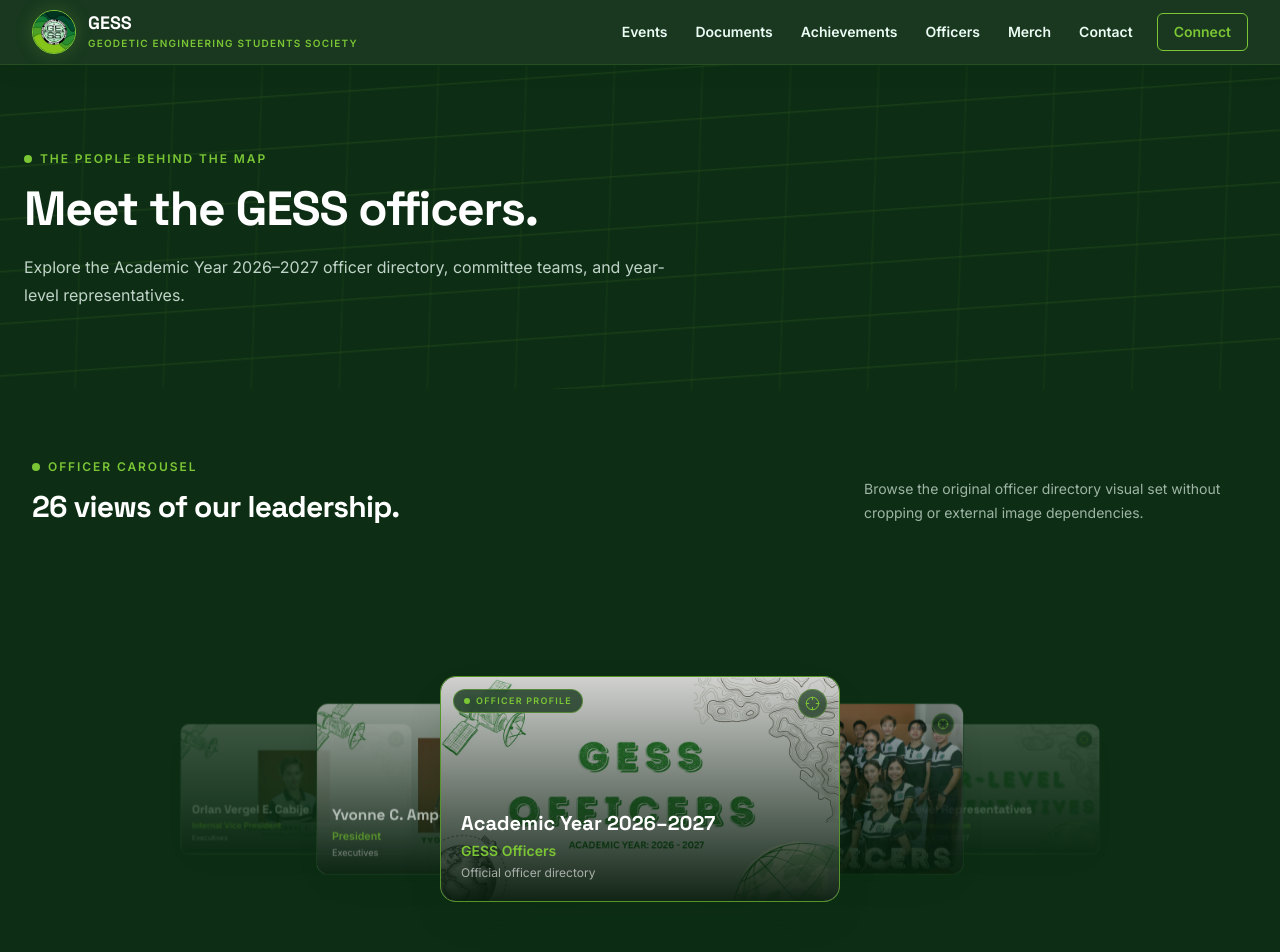
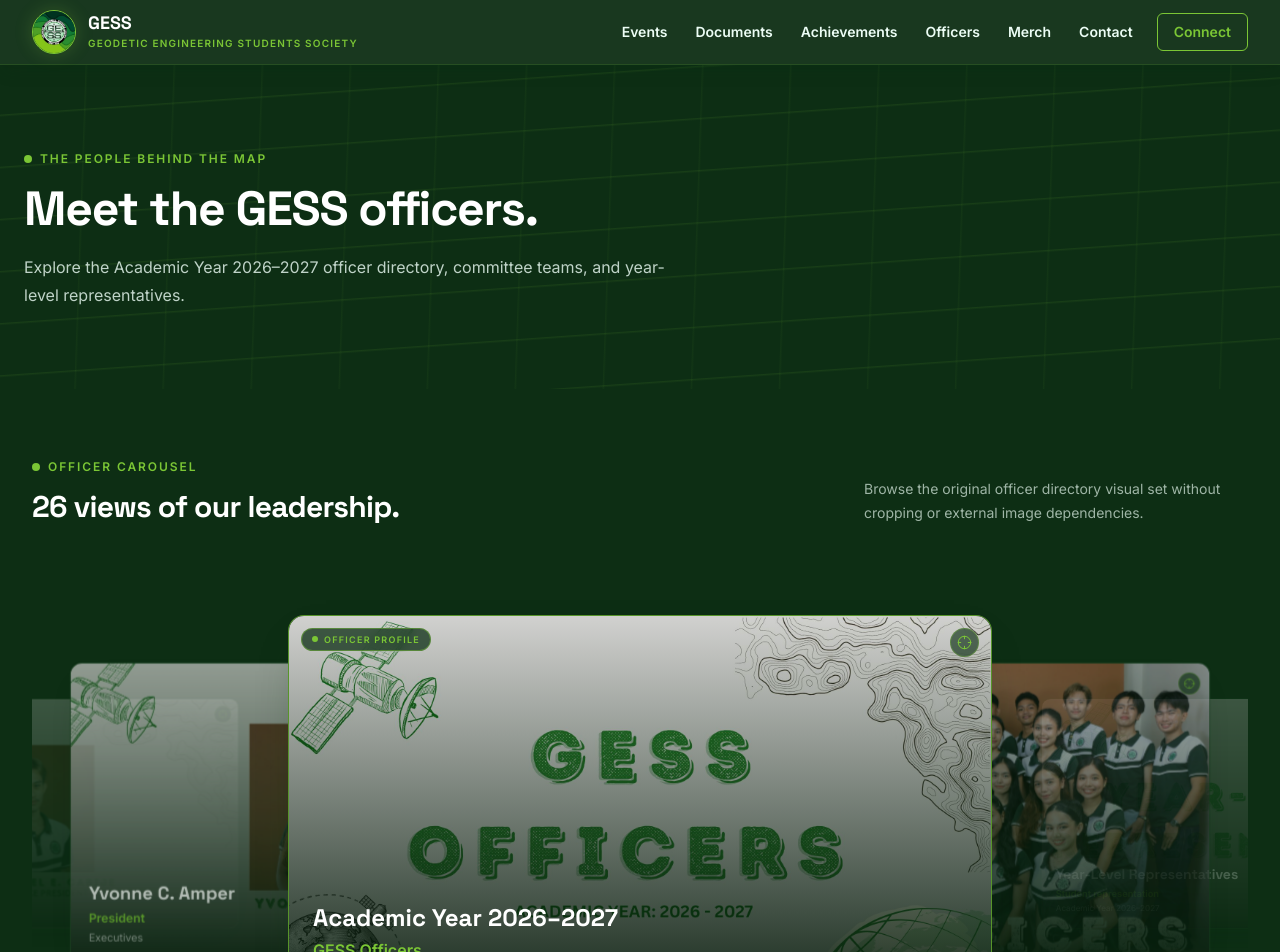
Before and after one commit to jhonjhonbautista1234-ctrl/GESS, a Next.js app: page /officers in a window 1280 px wide. Shown: the top 952 px of the page. Built offline with nearby package versions, Linux system fonts and the light colour scheme.

Commit message:
style: enlarge officers carousel

```diff
--- a/src/components/officer-carousel.tsx
+++ b/src/components/officer-carousel.tsx
@@ -69,7 +69,7 @@
   return (
     <section aria-roledescription="carousel" aria-label="GESS officers" className="relative select-none">
       <div
-        className="relative flex h-[19rem] touch-pan-y items-center justify-center overflow-hidden sm:h-[25rem] lg:h-[29rem]"
+        className="relative flex h-[17rem] touch-pan-y items-center justify-center overflow-hidden sm:h-[23rem] lg:h-[29rem] xl:h-[32rem]"
         onPointerDown={onPointerDown}
         onPointerUp={onPointerUp}
         onPointerCancel={() => setDragging(false)}
@@ -92,7 +92,7 @@
               onClick={() => {
                 if (!dragged.current) setActive(index);
               }}
-              className="absolute w-[17rem] overflow-hidden rounded-2xl border bg-forest text-left shadow-lift focus:outline-none focus:ring-2 focus:ring-topo focus:ring-offset-2 focus:ring-offset-forest sm:w-[25rem]"
+              className="absolute w-[min(21rem,calc(100vw-2rem))] overflow-hidden rounded-2xl border bg-forest text-left shadow-lift focus:outline-none focus:ring-2 focus:ring-topo focus:ring-offset-2 focus:ring-offset-forest sm:w-[34rem] lg:w-[42rem] xl:w-[44rem]"
               style={{
                 borderColor: isActive ? "rgba(123, 198, 53, .68)" : "rgba(43, 102, 54, .40)",
                 transform: `translateX(${offset * (isActive ? 0 : 43)}%) scale(${isActive ? 1 : isAdjacent ? 0.76 : 0.58})`,
@@ -106,7 +106,7 @@
                   src={officer.image}
                   alt={officer.alt}
                   fill
-                  sizes="(max-width: 640px) 272px, 400px"
+                  sizes="(max-width: 640px) 336px, (max-width: 1024px) 544px, 704px"
                   draggable={false}
                   className="object-contain transition-transform duration-300 motion-reduce:transition-none"
                   priority={index === 0}
@@ -120,10 +120,10 @@
                     <i className="h-1.5 w-1.5 rounded-full bg-topo" /> Officer profile
                   </span>
                 )}
-                <div className="absolute inset-x-0 bottom-0 p-4 sm:p-5">
-                  <p className="font-display text-base font-bold leading-tight text-white sm:text-xl">{officer.name}</p>
-                  <p className="mt-1 text-xs font-bold text-topo sm:text-sm">{officer.role}</p>
-                  <p className="mt-1 text-[10px] text-white/60 sm:text-xs">{officer.committee}</p>
+                <div className="absolute inset-x-0 bottom-0 p-4 sm:p-5 lg:p-6">
+                  <p className="font-display text-base font-bold leading-tight text-white sm:text-xl lg:text-2xl">{officer.name}</p>
+                  <p className="mt-1 text-xs font-bold text-topo sm:text-sm lg:text-base">{officer.role}</p>
+                  <p className="mt-1 text-[10px] text-white/60 sm:text-xs lg:text-sm">{officer.committee}</p>
                 </div>
               </div>
             </button>
```
